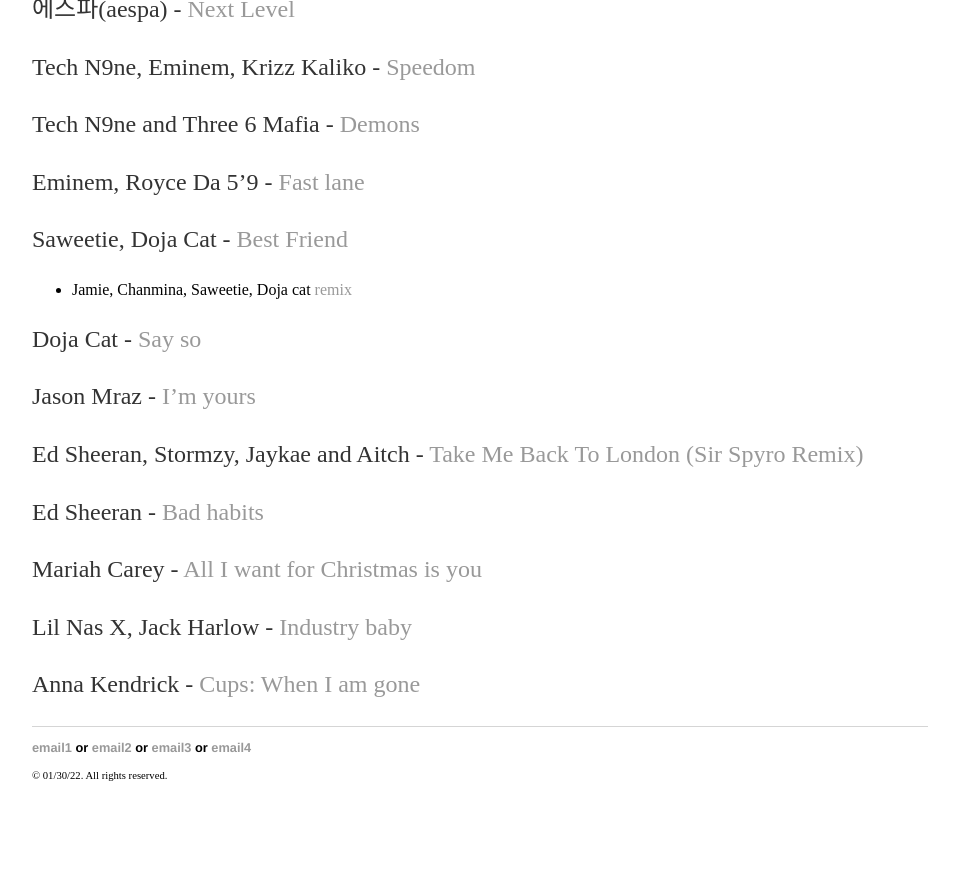
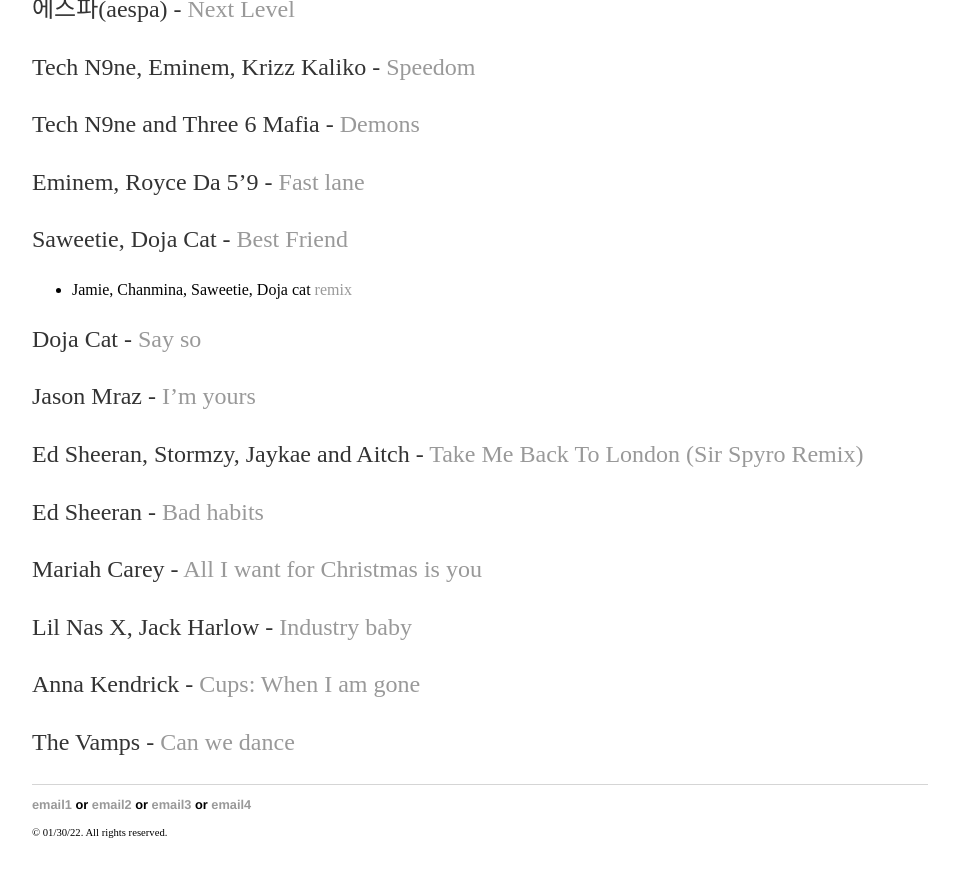
Before and after one commit to yjkweon24/yjkweon24.github.io, a Jekyll site: the page built from _posts/2018-10-23-songs-that-i-love.md, in a window 1280 px wide and 900 px high, scrolled down 18220 px. Shown: the top 877 px of the window, without its empty margins (160-1119 px from the left). Built offline with Jekyll 4.4.1, drawn with Linux system fonts in a browser that asks for light colours; before the commit the page ends 19063 px from its top, so only the background shows below that.

Commit message:
Update 2018-10-23-songs-that-i-love.md

```diff
--- a/_posts/2018-10-23-songs-that-i-love.md
+++ b/_posts/2018-10-23-songs-that-i-love.md
@@ -648,3 +648,5 @@
 Lil Nas X, Jack Harlow - [Industry baby](https://www.youtube.com/watch?v=UTHLKHL_whs)
 
 Anna Kendrick  - [Cups: When I am gone](https://www.youtube.com/watch?v=cmSbXsFE3l8)
+
+The Vamps - [Can we dance](https://www.youtube.com/watch?v=UqSww10eeKw)
```
